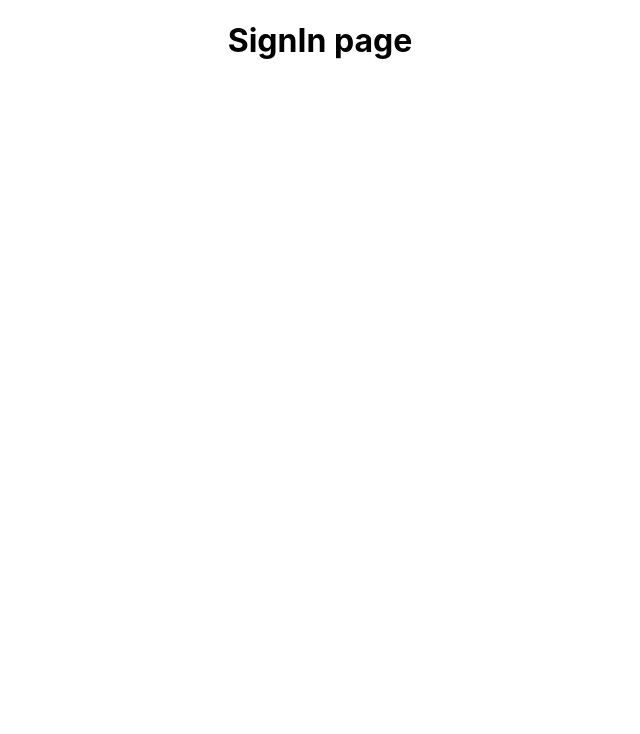
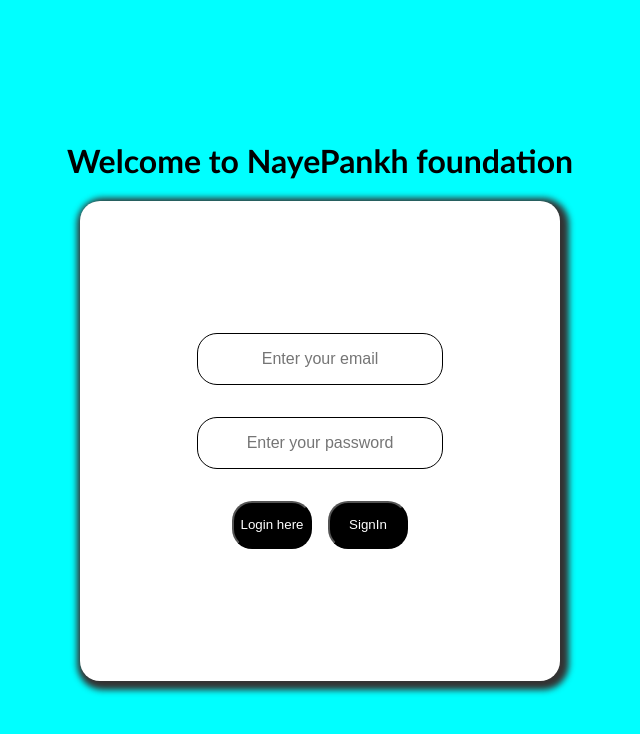
Before and after one commit to Kishangaur24/nayepankh-Project, a React (Create React App) app: page /login in a window 1280 px wide. Shown: the top 734 px of the page, without its empty margins (320-960 px from the left). Built offline with nearby package versions, Linux system fonts and the light colour scheme.

Commit message:
navigate for signup and signIn

```diff
--- a/src/components/SignIn/SignIn.js
+++ b/src/components/SignIn/SignIn.js
@@ -1,9 +1,50 @@
-import React from 'react'
+import React, { useState } from 'react'
+import style from "./SignIn.module.css"
+import { useNavigate } from 'react-router-dom'
+const SignIn = () => {
 
-const SignIn = () => {
+  const [email,setEmail]=useState("")
+  const [password, setPassword]=useState("")
+   const navigate = useNavigate("")
+  const handleLogin=(e)=>{
+    e.preventDefault()
+
+  }
+
+  const handleSignIn=()=>{
+   navigate("/")
+  }
+
   return (
-    <div>
-<h1>SignIn page</h1>
+    <div  className={style.main}>
+     <h1>Welcome to NayePankh foundation</h1>
+      <div className={style.signup}>
+          {/* {errors.email && <span className={style.emailError}>{errors.email}</span>} */}
+        <input
+        name ="email"
+         placeholder='Enter your email'
+         value={email}
+         required
+         onChange={(e)=>setEmail(e.target.value)}
+
+         />
+
+         {/* {errors.password && <span className={style.passwordError}>{errors.password}</span>} */}
+        <input
+        name='password'
+         placeholder='Enter your password'
+         value={password}
+         required
+         onChange={(e)=>setPassword(e.target.value)}
+         />
+
+        <div className={style.btn}>
+        <button onClick={handleLogin}>Login here</button>
+        <button onClick={handleSignIn}>SignIn</button>
+        </div>
+      </div>
+
+
     </div>
   )
 }
--- a/src/components/SignIn/SignIn.module.css
+++ b/src/components/SignIn/SignIn.module.css
@@ -0,0 +1,76 @@
+.main{
+    display: flex;
+    flex-direction: column;
+    justify-content: center;
+    align-items: center;
+    height: 100vh;
+    background-color: aqua;
+  }
+
+  .signup{
+    /* border: 2px solid red; */
+    height: 30rem;
+    width: 30rem;
+    display: flex;
+    justify-content: center;
+    align-items: center;
+    flex-direction: column;
+    gap: 2rem;
+    background-color: white;
+    border-radius: 20px;
+    box-shadow: 3px 3px 6px 6px #333;
+    position: relative;
+
+  }
+  .signup input{
+    width: 15rem;
+    height: 3rem;
+    outline: none;
+    border-radius: 20px;
+    text-align: center;
+    font-size: 1rem;
+    border: 0.1px black solid;
+
+  }
+
+  .btn{
+   display: flex;
+   justify-content: space-around;
+   width: 12rem;
+
+   height: 3rem;
+  }
+  .btn button{
+    background-color: black;
+    color: white;
+    border-radius: 20px;
+    width: 5rem;
+  }
+  .main h1{
+    font-family: 'Gill Sans', 'Gill Sans MT', Calibri, 'Trebuchet MS', sans-serif;
+  }
+
+  .nameError{
+
+    color: red;
+    position: absolute;
+    top:50px;
+    left: 60px;
+
+  }
+  .emailError{
+    top: 150px;
+    left: 60px;
+    color: red;
+    position: absolute;
+
+
+  }
+  .passwordError{
+    bottom: 230px;
+    left: 60px;
+    color: red;
+    position: absolute;
+
+
+  }
--- a/src/components/SignUp/SignUp.js
+++ b/src/components/SignUp/SignUp.js
@@ -48,9 +48,15 @@
   setName("")
   setEmail("")
   setPassword("")
-  navigate("/login")
+  navigate("/home")
 
   }
+
+  const handleLogin=()=>{
+    navigate("/login")
+  }
+
+
   return (
     <div  className={style.main}>
      <h1>Welcome to NayePankh foundation</h1>
@@ -85,7 +91,7 @@
 
         <div className={style.btn}>
         <button onClick={handleSubmit}>Register here</button>
-        <button>SignIn</button>
+        <button onClick={handleLogin}>Login</button>
         </div>
       </div>
 
```
